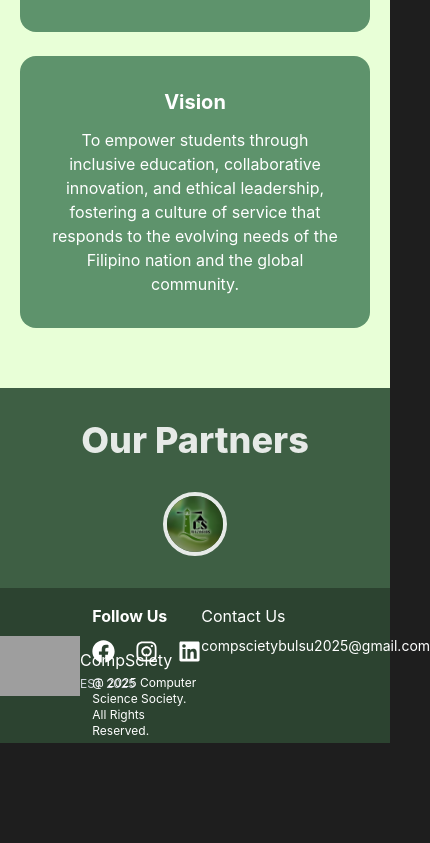
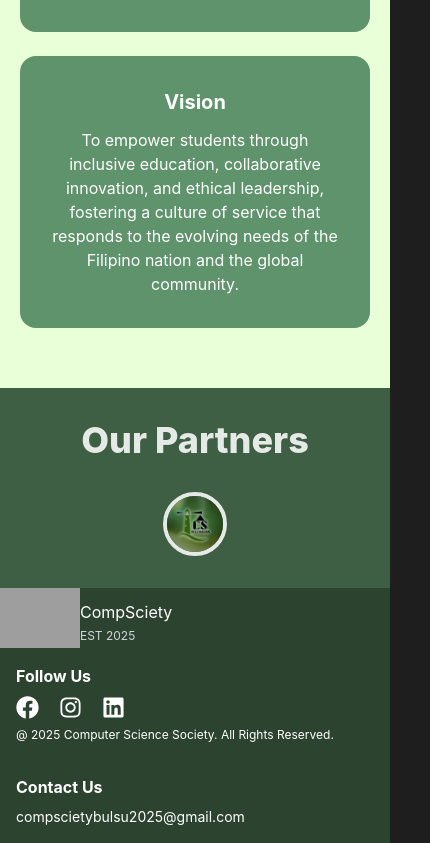
Before and after one commit to drinaissante/CompSciety, a React (Vite) app: page / in a window 390 px wide. Shown: the part 3214-4057 px from the top of the page, 430 px wide, since content can reach past the window. Before the commit the page ends 3957 px from the top, so only its background shows below. Built offline with nearby package versions, Linux system fonts and the light colour scheme; grey boxes are pictures that could not be loaded.

Commit message:
Should fix footer on mobile

```diff
--- a/src/App.jsx
+++ b/src/App.jsx
@@ -88,9 +88,9 @@ function App() {
           {showScrollBtn && (
             <button
               onClick={() => window.scrollTo({ top: 0, behavior: "smooth"})}
-              className="fixed cursor-pointer bottom-8 right-8 bg-green-700 text-white px-3 py-3 rounded shadow transform transition duration-300 hover:-translate-y-3"
+              className="fixed cursor-pointer bottom-8 right-8 bg-green-700 text-white px-3 py-3 rounded shadow transform transition duration-300 hover:-translate-y-3 text-xl"
             >
-              <FaArrowUp size={28}/>
+              <FaArrowUp/>
             </button>
           )}
 
--- a/src/components/Footer.jsx
+++ b/src/components/Footer.jsx
@@ -4,7 +4,7 @@ import { FaFacebook, FaInstagram, FaLinkedin, FaYoutube } from "react-icons/fa";
 
 function Footer() {
     return (
-    <div className="bg-[#2c4330] text-white flex justify-evenly">
+    <div className="flex flex-col lg:flex-row bg-[#2c4330] text-white justify-evenly">
 
         {/* logo */}
         <div className="flex items-center">
@@ -21,10 +21,10 @@ function Footer() {
         </div>
 
         {/* social media */}
-        <div className="flex flex-col pt-4">
+        <div className="flex flex-col p-4 gap-2">
             <span className="font-bold">Follow Us</span>
 
-            <div className="pt-3 flex gap-5">
+            <div className="flex gap-5">
                 {/* <a href="">
                     <FaYoutube />
                 </a> */}
@@ -44,15 +44,14 @@ function Footer() {
                 </a>
             </div>
 
-
-            <span className="pt-3 pb-1 text-xs">
+            <span className="text-xs">
                 @ 2025 Computer Science Society. All Rights Reserved.
             </span>
         </div>
 
         {/* contact */}
-        <div id="contact" className="flex flex-col pt-4">
-            <span>
+        <div id="contact" className="flex flex-col p-4">
+            <span className="font-bold">
                 Contact Us
             </span>
             <span className="pt-2 text-sm">
```
